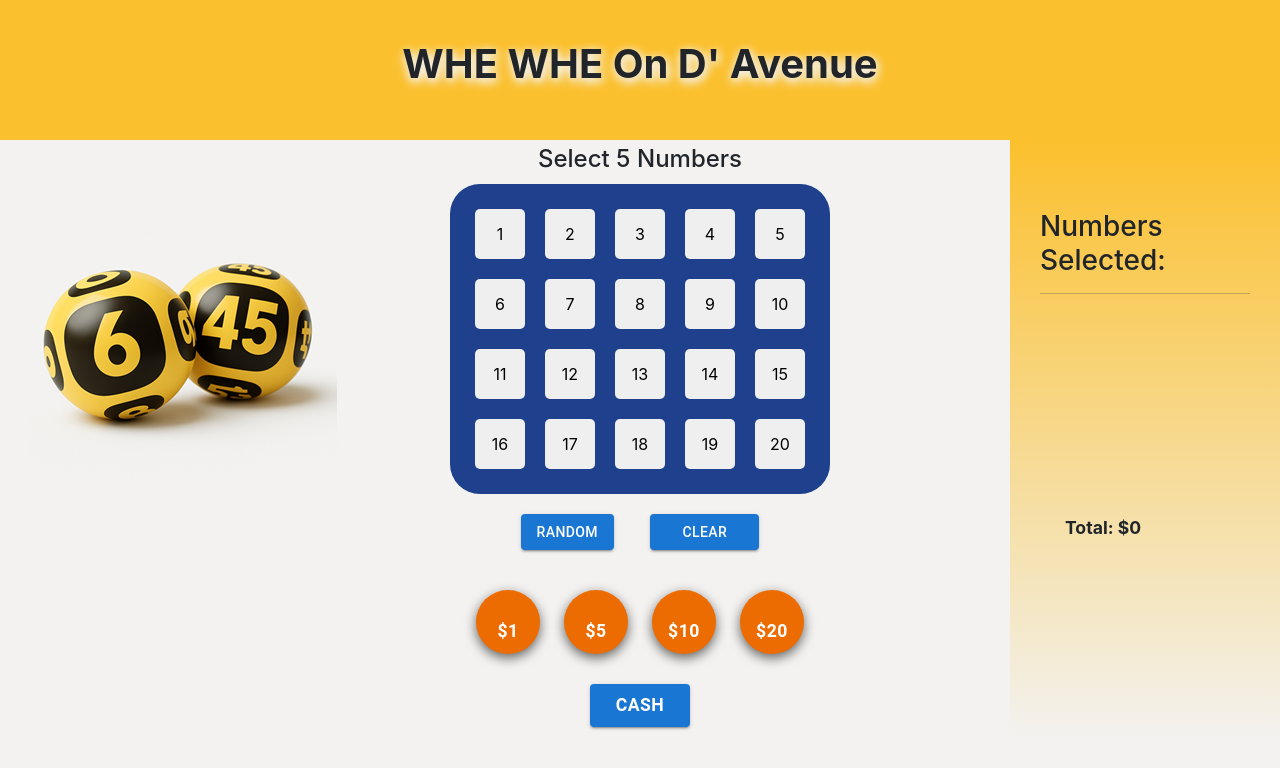
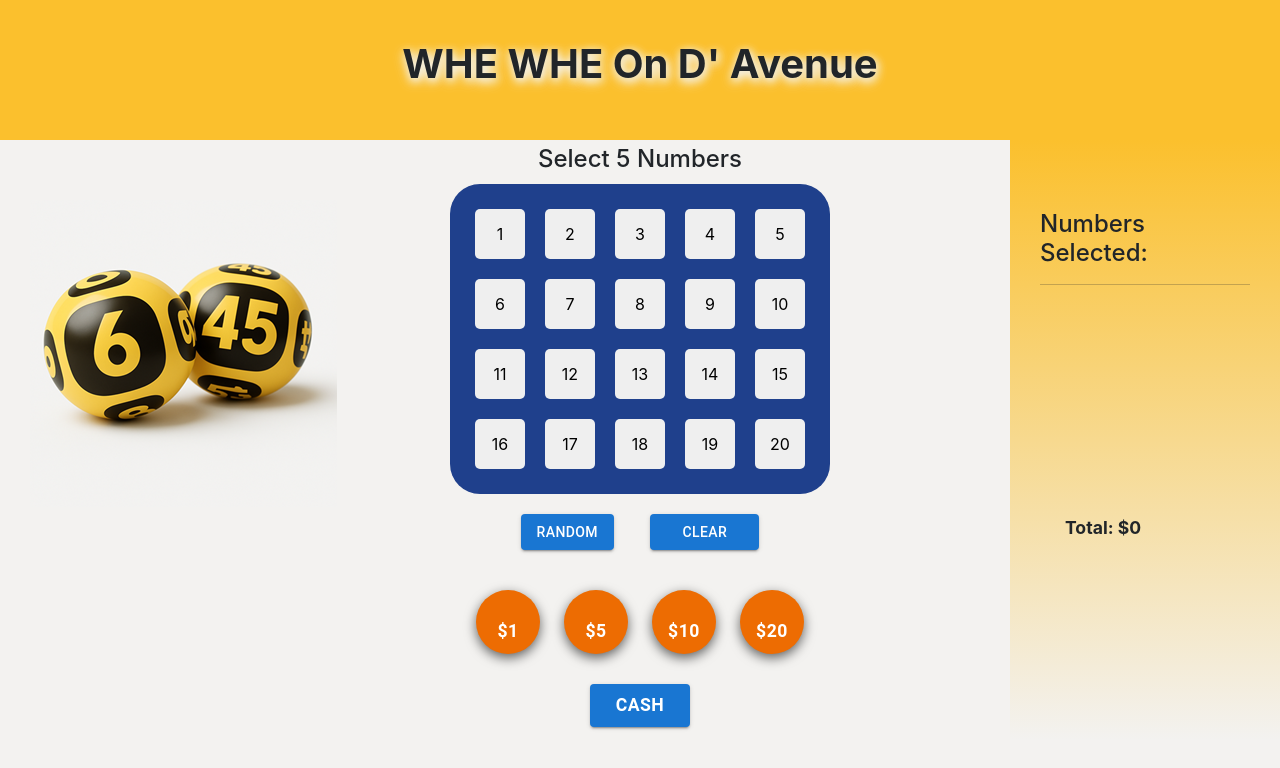
Before and after one commit to eshghinezhad/React-Lottery-App, a React (Create React App) app: page / in a window 1280 px wide. Shown: the top 768 px of the page. Built offline with nearby package versions, Linux system fonts and the light colour scheme; some icons are missing.

Commit message:
refactor: update Ticket component heading for consistency; clean up index.js

```diff
--- a/src/components/Ticket.js
+++ b/src/components/Ticket.js
@@ -3,7 +3,7 @@ import React from 'react';
 function Ticket({ numberSelected, amount, isDisabled, addMoney }) {
   return (
     <div className="ticket-box">
-      <h3>Numbers Selected:</h3>
+      <h4>Numbers Selected:</h4>
       <hr />
       <p>
         <ol>
--- a/src/index.js
+++ b/src/index.js
@@ -3,7 +3,6 @@ import ReactDOM from 'react-dom/client';
 import 'bootstrap/dist/css/bootstrap.min.css';
 import App from './components/App';
 import reportWebVitals from './reportWebVitals';
-
 
 const root = ReactDOM.createRoot(document.getElementById('root'));
 root.render(
```
